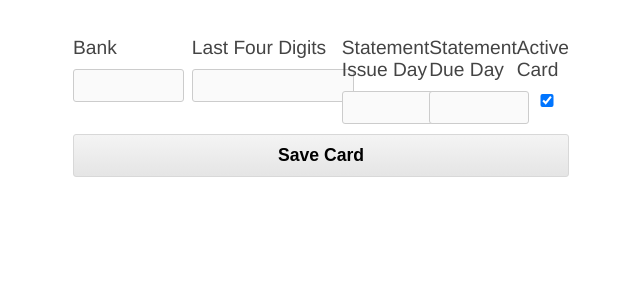
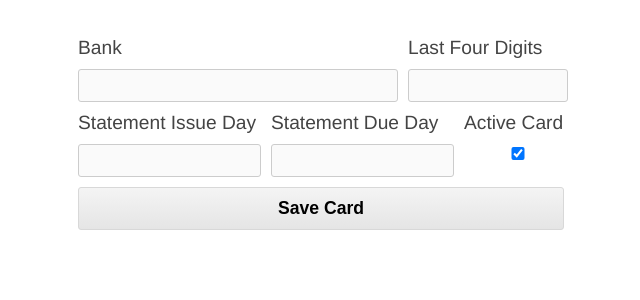
Before and after one commit to mitchnegus/monopyly, a Flask app: page /credit/new_card in a window 1280 px wide. Shown: the part 137-437 px from the top of the page, without its empty margins (319-959 px from the left). Run offline with Flask 2, Linux system fonts and the light colour scheme; the visitor is signed in with stand-in values (Sample User, id 1); data comes from the database, SQL or seed files in the repository.

Commit message:
better handling of form field divs

```diff
--- a/monopyly/static/css/style.css
+++ b/monopyly/static/css/style.css
@@ -105,6 +105,10 @@ form {
 	margin: auto;
 }
 
+form div.form-field {
+	margin: 0 5px;
+}
+
 form label {
   display: block;
 	padding: 10px 0;
@@ -114,6 +118,7 @@ form label {
 form input {
   width: 100%;
   padding: 5px;
+	box-sizing: border-box;
   border: 1px solid #cccccc;
   background-color: #fafafa;
   -webkit-border-radius: 3px;
@@ -122,35 +127,13 @@ form input {
   font-size: 1.1em;
 }
 
-form div.autocomplete {
-	position: relative;
-}
-
-form div.autocomplete-box {
-	position: absolute;
-	top: 98%;
-	left: 0;
-	width: 100%;
-	padding-right: 10px;
-  border: 1px solid #cccccc;
-	background-color: white;
-	z-index: 99;
-}
-
-form div.autocomplete-box div.item {
-	width: 100%;
-	padding: 3px 5px;
+form input[type="checkbox"] {
 	cursor: pointer;
 }
 
-form div.autocomplete-box div.item:hover {
-	background-color: #cccccc;
-}
-
-form div.autocomplete-box div.item.active {
-	font-weight: bold;
-	color: black;
-	background-color: #85bb65;
+form div.form-line {
+	display: flex;
+	justify-content: space-between;
 }
 
 form input.button {
@@ -448,26 +460,51 @@ table#transaction td {
 }
 
 /*
- * Customization for the 'New Transaction' & 'Update Transaction' pages
+ * Customization for the 'New Card' & 'Update Card' pages
  */
-form div.card-info {
-	display: flex;
-	justify-content: space-between;
+form#card div#bank {
+	flex-basis: 70%;
+	min-width: 320px;
 }
 
-form div.bank {
-	flex-basis: 70%;
-	margin-right: 10px;
+form#card div#last-four-digits {
+	flex-basis: 30%;
+	min-width: 160px;
 }
 
-form div.last-four-digits {
-	flex-basis: 30%;
-	min-width: 150px;
-	margin-left: 10px;
+form#card div#statement-issue-day {
+	flex-basis: 40%;
+	min-width: 180px;
+}
+
+form#card div#statement-due-day {
+	flex-basis: 40%;
+	min-width: 180px;
+}
+
+form#card div#active {
+	flex-basis: 20%;
+	min-width: 100px;
+}
+
+form#card input#submit {
+	min-width: 49px;
 }
 
 /*
- * Customization for the 'Submission' page
+ * Customization for the 'New Transaction' & 'Update Transaction' pages
+ */
+form#transaction div#bank {
+	flex-basis: 70%;
+}
+
+form#transaction div#last-four-digits {
+	flex-basis: 30%;
+	min-width: 150px;
+}
+
+/*
+ * Customization for the transaction submission page
  */
 #receipt {
 	width: 31%;
--- a/monopyly/templates/credit/card_form.html
+++ b/monopyly/templates/credit/card_form.html
@@ -1,36 +1,44 @@
-<form action="{{ submission_url }}" method="POST" autocomplete="off">
+<form id="card" action="{{ submission_url }}" method="POST" autocomplete="off">
 
 	{{ form.hidden_tag() }}
 
-	<div class="card-info">
+	<div id="primary-info" class="form-line">
 
-		<div class="bank autocomplete">
+		<div id="bank" class="form-field autocomplete">
 			{{ form.bank.label }}
 			{{ form.bank }}
 		</div>
 
-		<div class="last-four-digits">
+		<div id="last-four-digits" class="form-field">
 			{{ form.last_four_digits.label }}
 			{{ form.last_four_digits }}
 		</div>
 
-		<div>
+	</div>
+
+	<div id="secondary-info" class="form-line">
+
+		<div id="statement-issue-day" class="form-field">
 			{{ form.statement_issue_day.label }}
 			{{ form.statement_issue_day }}
 		</div>
 
-		<div>
+
+		<div id="statement-due-day" class="form-field">
 			{{ form.statement_due_day.label }}
 			{{ form.statement_due_day }}
 		</div>
 
-		<div>
+		<div id="active" class="form-field">
 			{{ form.active.label }}
 			{{ form.active }}
 		</div>
 
 	</div>
 
-	{{ form.submit(class_="button") }}
+	<div class="form-field">
+		{{ form.submit(class_="button") }}
+	</div>
+
 
 </form>
--- a/monopyly/templates/credit/card_form_page.html
+++ b/monopyly/templates/credit/card_form_page.html
@@ -9,4 +9,14 @@
 
 
 {% block javascript %}
+
+	<script>
+		var $AUTOCOMPLETE_ENDPOINT = "{{ url_for('credit.suggest_autocomplete') }}";
+		var $INFER_CARD_ENDPOINT = "{{ url_for('credit.infer_card') }}";
+	</script>
+	<script src="{{ url_for('static', filename='js/autocomplete_transaction.js') }}">
+	</script>
+	<script src="{{ url_for('static', filename='js/infer_card.js') }}">
+	</script>
+
 {% endblock %}
--- a/monopyly/templates/credit/cards.html
+++ b/monopyly/templates/credit/cards.html
@@ -2,7 +2,7 @@
 
 	<div class="credit-card-block">
 		<img class="credit-card" src="{{ url_for('static', filename='img/') }}{{ card['bank'].lower() }}-card.png">
-		<div class="last-four-digits">▐▐▐▐ ▐▐▐▐ ▐▐▐▐ {{ card['last_four_digits'] }}</div>
+		<div class="card-number">▐▐▐▐ ▐▐▐▐ ▐▐▐▐ {{ card['last_four_digits'] }}</div>
 	</div>
 
 {% endfor %}
```
Also changed, not shown: other parts of monopyly/static/css/style.css (+31 -2 lines), monopyly/templates/credit/transaction_form.html (+13 -10 lines).
